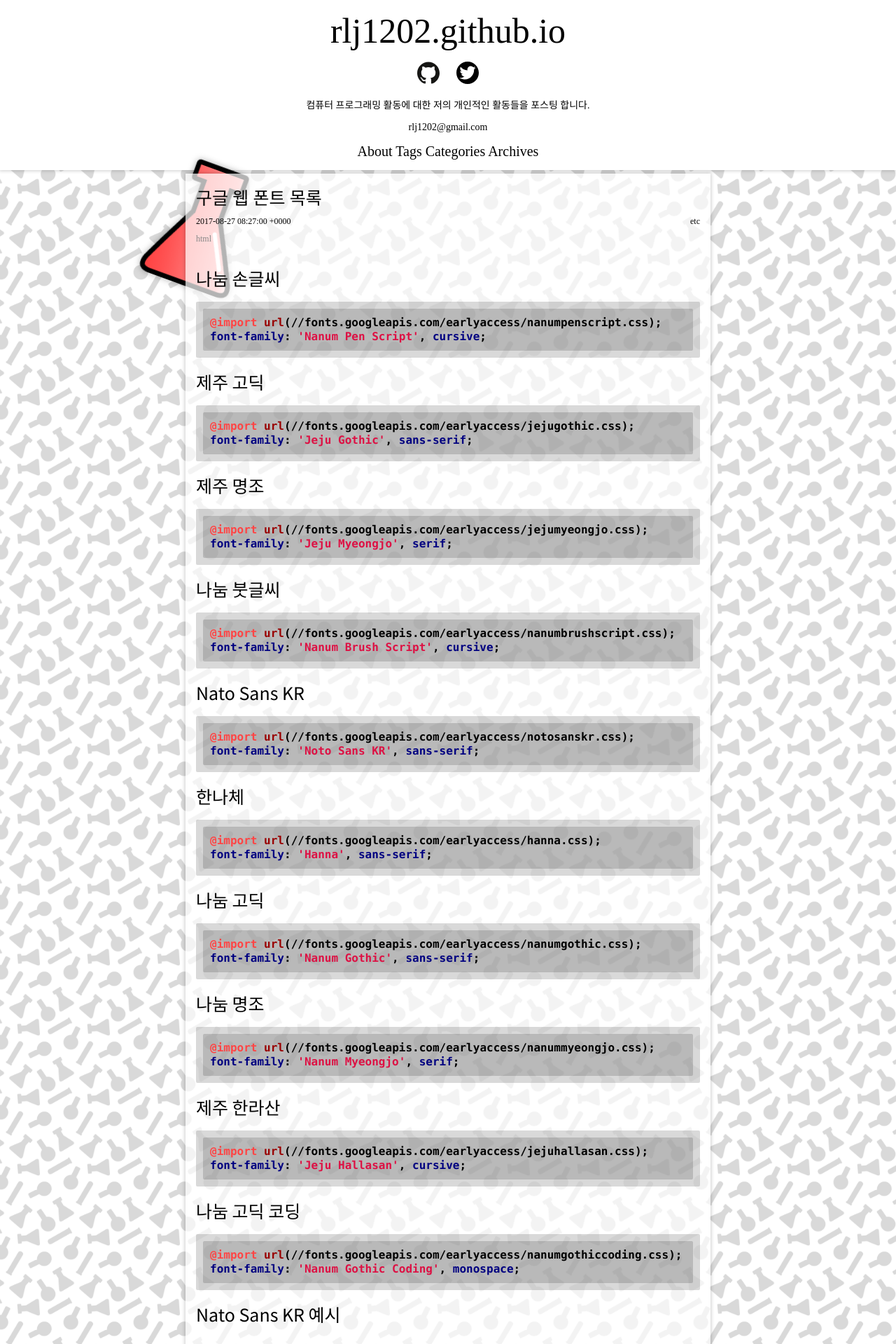
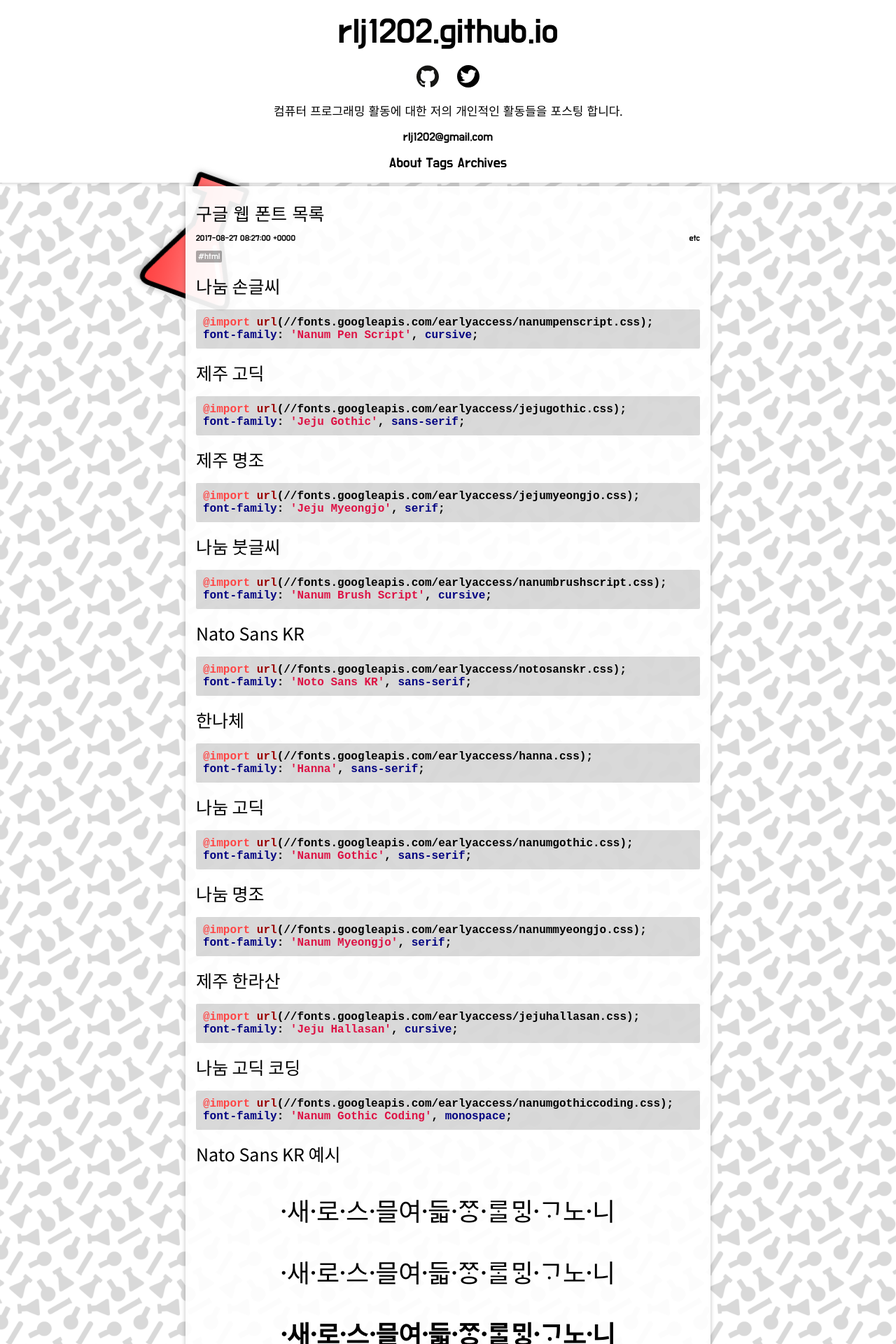
Before and after one commit to rlj1202/redlaboratory.github.io, a Jekyll site: the page built from _posts/2017-08-27-google-web-fonts.md, in a window 1280 px wide. Shown: the top 1920 px of the page at 70% size. Built offline with Jekyll 4.4.1, drawn with Linux system fonts in a browser that asks for light colours; some web fonts are replaced; some of the changed text lies outside the part shown.

Commit message:
Keep maintenances.

````diff
--- a/_config.yml
+++ b/_config.yml
@@ -24,15 +24,15 @@
 author: "https://plus.google.com/+rlj1202"
 
 paginate: 5
+paginate_path: "/page/:num/"
+paginate_root: "/"
 
 excerpt_separator: <!-- more -->
 
 # Build settings
 markdown: kramdown
 # theme: minima
-gems:
+plugins:
   - jekyll-feed
   - jekyll-paginate
-exclude:
-  - Gemfile
-  - Gemfile.lock
+  - jekyll-sitemap
--- a/_includes/article.html
+++ b/_includes/article.html
@@ -1,19 +1,21 @@
 <article class="box">
 	<header>
-		<h1 class="title"><a href="{{ post.url | relative_url }}">{{ include.title }}</a></h1>
-		<h2 class="date">{{ include.date }}</h2>
-		<h2 class="category"><a href="/{{ include.categories | join: "/" }}">{{ include.categories | join: " > " }}</a></h2>
-		{% assign tagSize = include.tags.size %}
+		<h1 class="title box-component"><a href="{{ post.url | relative_url }}">{{ include.title }}</a></h1>
+		<h2 class="date box-component">{{ include.date }}</h2>
+		<h2 class="category box-component"><a href="/{{ include.categories | join: "/" }}">{{ include.categories | join: " > " }}</a></h2>
+		<div class="tags">
+			{% assign tagSize = include.tags.size %}
 			{% if tagSize > 0 %}
-			{% for tag in include.tags %}
-				<h2 class="tag"><a href="/tags#{{ tag }}">{{ tag }}</a></h2>
-			{% endfor %}
-		{% endif %}
+				{% for tag in include.tags %}
+					<h2 class="tag box-component"><a href="/tags#{{ tag }}">#{{ tag }}</a></h2>
+				{% endfor %}
+			{% endif %}
+		<div>
 	</header>
-	<section>
+	<section class="article-content box-component">
 		{% if include.excerpt %}
 			{{ include.excerpt }}
-			<p><a href="{{ post.url | relative_url }}">...</a></p>
+			<p><a class="article-more" href="{{ post.url | relative_url }}">...</a></p>
 		{% else %}
 			{{ include.content }}
 		{% endif %}
--- a/_layouts/default.html
+++ b/_layouts/default.html
@@ -8,6 +8,9 @@
 	<link rel="icon" type="image/x-icon" href="/assets/favicon.ico">
 	<!-- Chrome, Firefox OS, Opera -->
 	<meta name="theme-color" content="#ff4545">
+
+	<!-- Google Web Fonts -->
+	<link href="https://fonts.googleapis.com/css?family=Do+Hyeon|Nanum+Gothic+Coding|Noto+Sans+KR" rel="stylesheet">
 
 	<meta name="google-site-verification" content="hwxGDaLxpQghc5FGfoCrYY_OA9Vxzk2dl2-oZVbHf4g" />
 
@@ -70,7 +73,6 @@
 		<div id="pages">
 			<a href="/about">About</a>
 			<a href="/tags">Tags</a>
-			<a href="/categories">Categories</a>
 			<a href="/archives">Archives</a>
 		</div>
 	</header>
--- a/_posts/2017-07-31-welcome-to-jekyll.markdown
+++ b/_posts/2017-07-31-welcome-to-jekyll.markdown
@@ -11,13 +11,13 @@
 <!-- more -->
 Jekyll also offers powerful support for code snippets:
 
-{% highlight ruby %}
+```ruby
 def print_hi(name)
   puts "Hi, #{name}"
 end
 print_hi('Tom')
 #=> prints 'Hi, Tom' to STDOUT.
-{% endhighlight %}
+```
 
 Check out the [Jekyll docs][jekyll-docs] for more info on how to get the most out of Jekyll. File all bugs/feature requests at [Jekyll’s GitHub repo][jekyll-gh]. If you have questions, you can ask them on [Jekyll Talk][jekyll-talk].
 
--- a/_posts/2017-08-27-google-web-fonts.md
+++ b/_posts/2017-08-27-google-web-fonts.md
@@ -70,19 +70,21 @@
 
 ## Nato Sans KR 예시
 <div style="font-family: 'Noto Sans KR', sans-serif;font-size:36px;text-align: center;">
+<!--
 	<p style="font-weight: 100;">
 		새〮로〮스〮믈〮여듧〮ᄍᆞᆼ〮ᄅᆞᆯ〮ᄆᆡᇰᄀᆞ〮노니〮
 	</p>
 	<p style="font-weight: 300;">
 		새〮로〮스〮믈〮여듧〮ᄍᆞᆼ〮ᄅᆞᆯ〮ᄆᆡᇰᄀᆞ〮노니〮
 	</p>
-	<p style="font-weight: normal;">
+	-->
+	<p style="font-weight: 400;">
 		새〮로〮스〮믈〮여듧〮ᄍᆞᆼ〮ᄅᆞᆯ〮ᄆᆡᇰᄀᆞ〮노니〮
 	</p>
 	<p style="font-weight: 500;">
 		새〮로〮스〮믈〮여듧〮ᄍᆞᆼ〮ᄅᆞᆯ〮ᄆᆡᇰᄀᆞ〮노니〮
 	</p>
-	<p style="font-weight: Bold;">
+	<p style="font-weight: 700;">
 		새〮로〮스〮믈〮여듧〮ᄍᆞᆼ〮ᄅᆞᆯ〮ᄆᆡᇰᄀᆞ〮노니〮
 	</p>
 	<p style="font-weight: 900;">
--- a/assets/style.css
+++ b/assets/style.css
@@ -1,16 +1,43 @@
-@import url(https://fonts.googleapis.com/earlyaccess/nanumgothiccoding.css);
-@import url(https://fonts.googleapis.com/earlyaccess/notosanskr.css);
-@import url(https://fonts.googleapis.com/earlyaccess/hanna.css);
-
+html {
+	height: 100%;
+}
 body {
 	background-image: url(/assets/lab.png);
 	background-repeat: repeat;
 	background-size: 100px 100px;
+
 	margin: 0;
-	font-family: 'Hanna', serif;
+	height: 100%;
+
+	font-family: 'Do Hyeon', sans-serif;
 	font-size: 16px;
-	word-break: break-all;
+	/* word-break: break-all; */
 }
+h1 {
+	font-size: 30px;
+	font-weight: normal;
+	margin: 0;
+}
+h2 {
+	font-size: 25px;
+	font-weight: normal;
+	margin: 0;
+}
+h3 {
+	font-size: 17px;
+	font-weight: normal;
+	margin: 0;
+}
+h4 {
+	font-size: 13px;
+	font-weight: normal;
+	margin: 0;
+}
+a, a:link, a:visited {
+	color: black;
+	text-decoration: none;
+}
+
 header#main_header {
 	background-color: white;
 	text-align: center;
@@ -22,7 +49,7 @@
 	font-size: 20px;
 }
 header#main_header div#info {
-	font-size: 14px;
+	font-size: 17px;
 	padding: 15px;
 }
 header#main_header div#info img {
@@ -30,10 +57,6 @@
 }
 header#main_header div#info div#description {
 	padding: 15px;
-}
-a, a:link, a:visited {
-	color: black;
-	text-decoration: none;
 }
 img#lab_bottle_big {
 	height:200px;
@@ -60,37 +83,40 @@
 	position: relative;
 }
 .box {
-	background-color: rgba(255, 255, 255, 0.7);
+	background-color: rgba(255, 255, 255, 0.92);
 	box-shadow: 0px 0px 5px 1px rgba(0, 0, 0, 0.2);
-	padding: 10px;
+	padding: 15px;
 	margin: 5px auto;
 	position: relative;
 	z-index: 2;
 }
+.box-component {
+	margin: 5px 0;
+}
 article .title {
 	font-size: 25px;
 	font-weight: normal;
-	margin: 5px;
 }
 article .date {
 	font-size: 12px;
 	font-weight: normal;
-	margin: 5px;
 	float: left;
 }
 article .category {
 	font-size: 12px;
 	font-weight: normal;
-	margin: 5px;
 	float: right;
 }
 article .tag {
-	margin: 5px;
 	clear: both;
 	float: left;
+
+	background-color: #00000055;
+	border-radius: 2px;
+	padding: 1px 3px;
 }
 article .tag, article .tag a:visited, article .tag a:link {
-	color: #888888;
+	color: #ffffffee;
 	font-size: 12px;
 	display: inline;
 }
@@ -100,7 +126,6 @@
 	display: block;
 }
 article section {
-	margin: 5px;
 	padding-top: 5px;
 	font-family: 'Noto Sans KR', sans-serif;
 	overflow-x: auto;
@@ -110,8 +135,15 @@
 	margin: 16px 0;
 	border-radius: 2px;
 }
-article section a, article section a:link, article section a:visited {
+section a, section a:link, section a:visited {
 	color: #4545ff;
+}
+.article-content h1,
+.article-content h2 {
+	margin: 0 0 16px 0;
+}
+a.article-more, a.article-more:link, a.article-more:visited {
+	color: black;
 }
 div.prev_next::after {
 	content: "";
@@ -146,7 +178,7 @@
 	clear: both;
 }
 div#leave_comment button {
-	font-family: 'Hanna', serif;
+	font-family: 'Do Hyeon', sans-serif;
 	background: rgba(0, 0, 0, 0.15);
 	border: 0;
 	padding: 5px 10px;
@@ -174,40 +206,22 @@
 	border: 0;
 	background: rgba(0, 0, 0, 0.15);
 }
-h1 {
-	font-size: 30px;
-	font-weight: normal;
-	margin: 15px 0;
-}
-h2 {
-	font-size: 25px;
-	font-weight: normal;
-	margin: 15px 0;
-}
-h3 {
-	font-size: 17px;
-	font-weight: normal;
-	margin: 15px 0;
-}
-h4 {
-	font-size: 13px;
-	font-weight: normal;
-	margin: 15px 0;
-}
 code {
-	font-family: Consolas, monaco, monospace;
+	font-family: "Nanum Gothic Coding", monospace;
 	font-weight: 600;
 }
-code.highlighter-rouge, .highlight {
+.highlighter-rouge {
 	background: rgba(0, 0, 0, 0.15);
 	border-radius: 2px;
+
+	padding: 2px 5px;
 }
-.highlight {
+div.highlighter-rouge {
 	margin: 16px 0;
 	padding: 10px;
 	overflow-x: auto;
 }
-.highlight * {
+.highlighter-rouge * {
 	margin: 0;
 }
 blockquote {
````
Also changed, not shown: other parts of _layouts/default.html (+1 -1 lines), Gemfile (+5 -2 lines), categories.md (deleted, +0 -30 lines), categories/etc.md (deleted, +0 -6 lines), categories/jekyll-about.md (deleted, +0 -6 lines), categories/jekyll.md (deleted, +0 -6 lines), categories/programming.md (deleted, +0 -6 lines), sitemap.xml (deleted, +0 -18 lines), Gemfile.lock, page/index.html (added).
